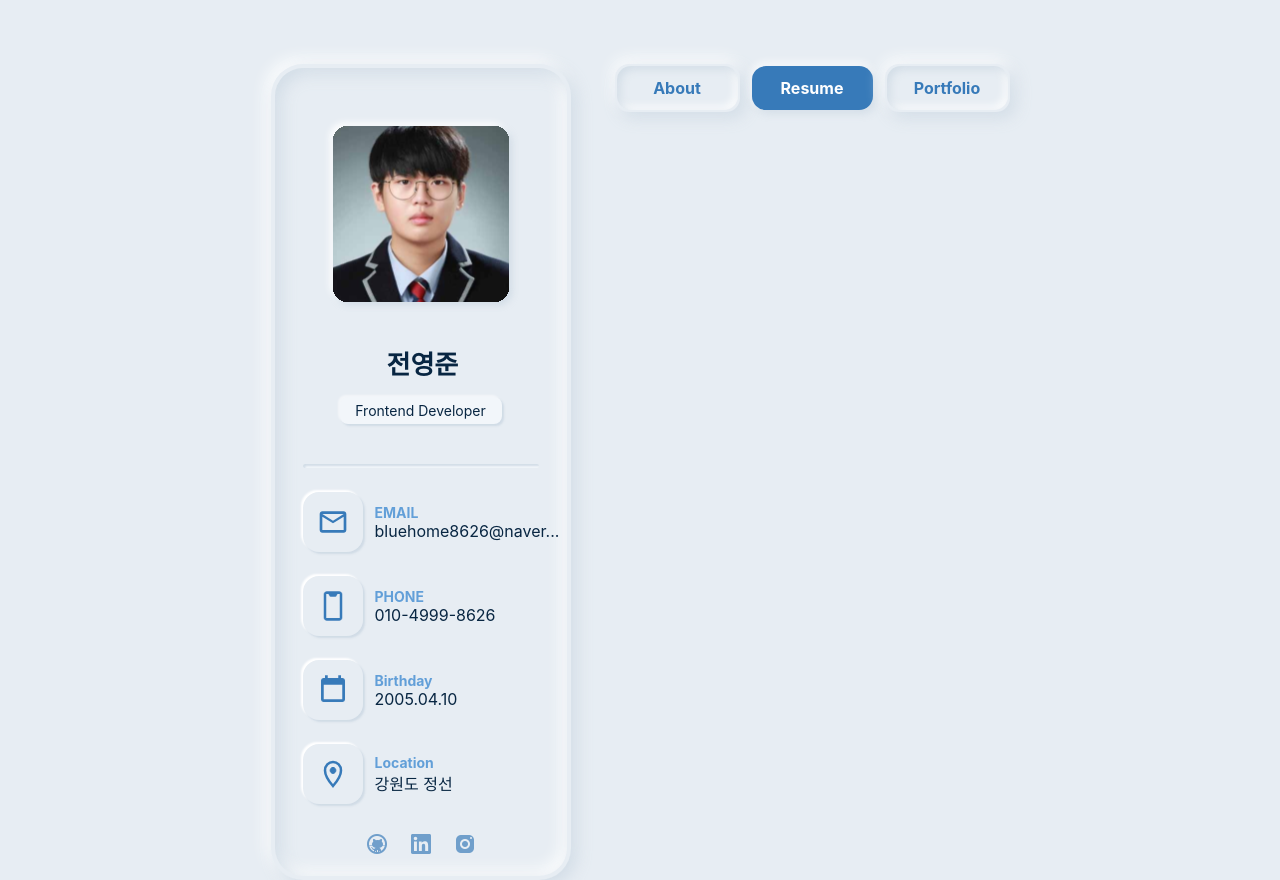
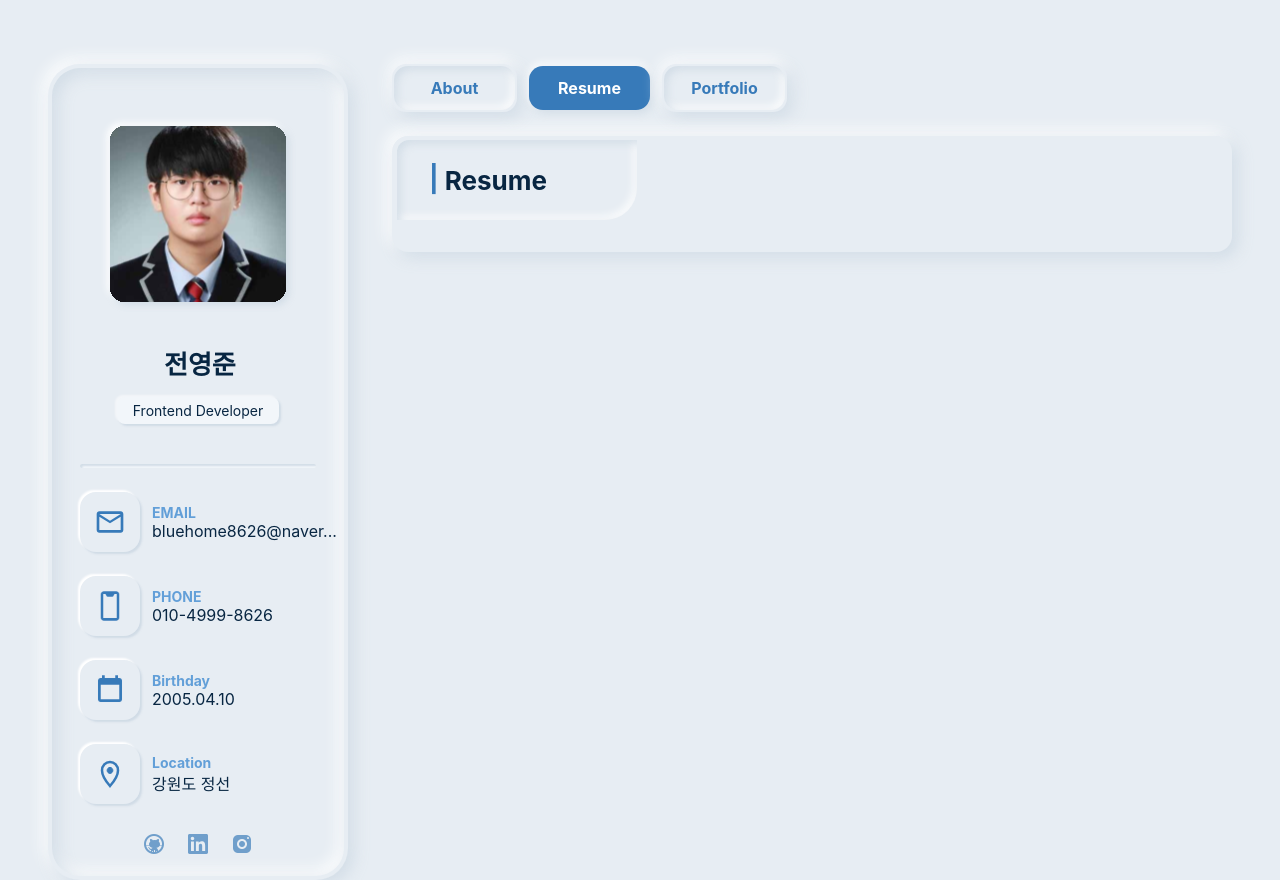
Before and after one commit to potatovllage/Web-Portfolio, a Next.js app: page / in a window 1280 px wide. Both pictures are taken after a click on the button "Resume". Built offline with nearby package versions, Linux system fonts and the light colour scheme.

Commit message:
feat: Resume 추가

```diff
--- a/components/main/index.tsx
+++ b/components/main/index.tsx
@@ -3,13 +3,14 @@ import DefaultBtn from "../common/DefaultBtn";
 import { useState } from "react";
 import About from "../about";
 import Portfolio from "../portfolio";
+import Resume from "../resume";
 
 const BtnData = {
   data: [{ value: "About" }, { value: "Resume" }, { value: "Portfolio" }],
 };
 const tab: any = {
   0: <About />,
-  1: <></>,
+  1: <Resume />,
   2: <Portfolio />,
 };
 
--- /dev/null
+++ b/components/resume/index.tsx
@@ -0,0 +1,60 @@
+import styled from "@emotion/styled";
+
+const Resume = () => {
+  return (
+    <Wrapper>
+      <TitleWrapper>
+        <Title>
+          <p>|</p>
+          <h1>Resume</h1>
+        </Title>
+      </TitleWrapper>
+    </Wrapper>
+  );
+};
+
+const Wrapper = styled.div`
+  display: flex;
+  flex-direction: column;
+  align-items: center;
+  width: 840px;
+  margin-bottom: 120px;
+  background: #e7edf3;
+  box-shadow: 5px 5px 16px rgba(203, 215, 226, 0.8), -5px -5px 16px #ffffff;
+  border-radius: 16px;
+`;
+
+const TitleWrapper = styled.div`
+  display: flex;
+  margin-top: 4px;
+  margin-right: 590px;
+  margin-bottom: 32px;
+`;
+
+const Title = styled.div`
+  display: flex;
+  align-items: center;
+  width: 240px;
+  height: 80px;
+  background: #e7edf3;
+  box-shadow: inset 3px 3px 8px rgba(203, 215, 226, 0.8),
+    inset -3px -3px 8px #ffffff;
+  border-radius: 12px 0px 32px;
+
+  > h1 {
+    font-size: 26px;
+    font-weight: 700;
+    color: #082642;
+  }
+
+  > p {
+    margin-left: 32px;
+    margin-right: 6px;
+    margin-bottom: 4px;
+    font-size: 26px;
+    font-weight: 700;
+    color: #377ab9;
+  }
+`;
+
+export default Resume;
```
